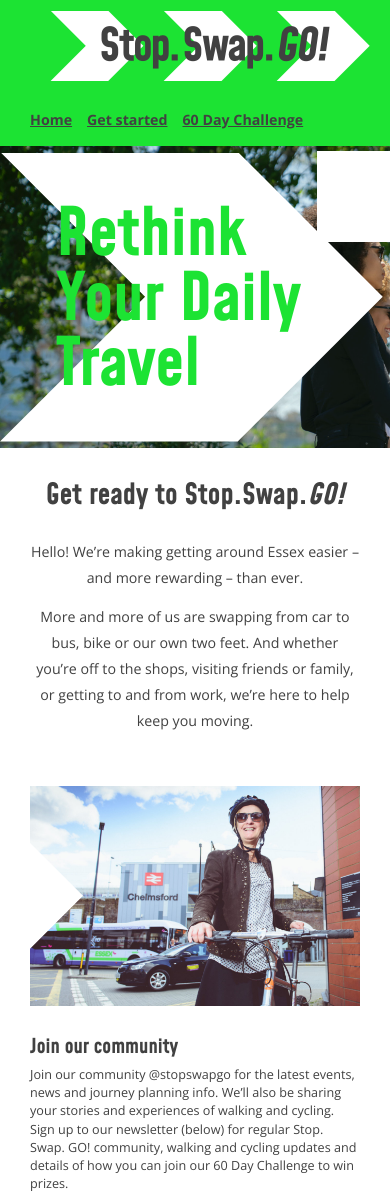
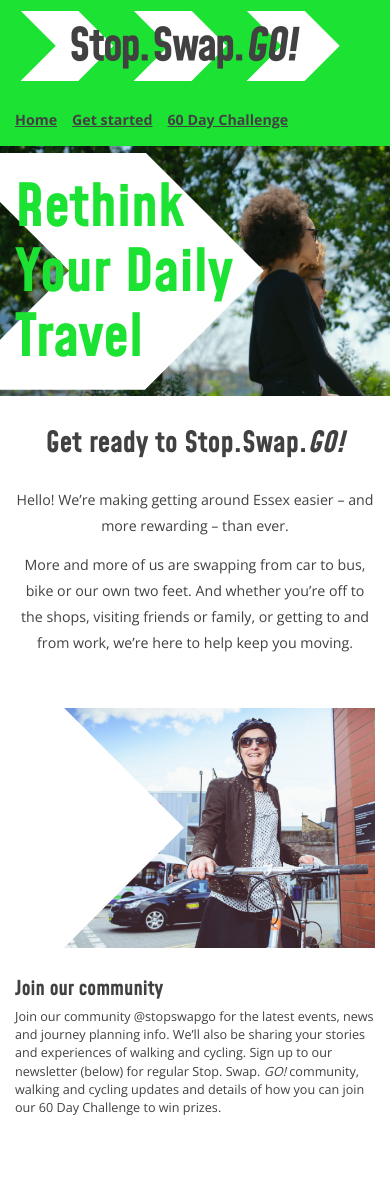
Before and after one commit to essexcountycouncil/stopswapgo.co.uk, a Gatsby site: page / in a window 390 px wide. Shown: the top 1196 px of the page. Built offline with nearby package versions, Linux system fonts and the light colour scheme; Gatsby itself is replaced by a stand-in of ours; some icons are missing.

Commit message:
mobile support

```diff
--- a/src/components/header/header.scss
+++ b/src/components/header/header.scss
@@ -19,6 +19,10 @@
       .logo-wrap {
         // height: $form-height*1.25;
         @include grid-column(1 / 2);
+        @include media(mobile) {
+          padding-left: 0;
+          padding-right: 0;
+        }
         a.logo-text {
           @media print {
             color: $black;
--- a/src/components/preview/preview-services.js
+++ b/src/components/preview/preview-services.js
@@ -10,7 +10,7 @@
 	  </div>
 	  <div class="preview">
 	    <h3 class="sub-section-heading">Join our community</h3>
-	    <p>Join our community @stopswapgo for the latest events, news and journey planning info. We’ll also be sharing your stories and experiences of walking and cycling. Sign up to our newsletter (below) for regular Stop. Swap. GO! community, walking and cycling updates and details of how you can join our 60 Day Challenge to win prizes.</p>
+	    <p>Join our community @stopswapgo for the latest events, news and journey planning info. We’ll also be sharing your stories and experiences of walking and cycling. Sign up to our newsletter (below) for regular Stop. Swap. <i>GO!</i> community, walking and cycling updates and details of how you can join our 60 Day Challenge to win prizes.</p>
 	    <ul class="social">
 	      <li>
 	        <a href="https://www.facebook.com/stopswapgo" class="facebook"><span class="fab fa-facebook-f"></span><span>Facebook</span></a></li><li>
--- a/src/components/preview/preview.scss
+++ b/src/components/preview/preview.scss
@@ -7,11 +7,11 @@
   @include media(mobile) {
     margin-top: $baseline*1.5;
     margin-bottom: $baseline;
-    margin-left: -$gutter !important;
-    margin-right: -$gutter !important;
+    margin-left: 0 !important;
+    margin-right: 0 !important;
     .preview {
-      padding-left: $gutter !important;
-      padding-right: $gutter !important;
+      padding-left: 0 !important;
+      padding-right: 0 !important;
     }
   }
   @include media(tablet) {
@@ -97,7 +97,7 @@
       bottom: -1px;
       right: 0;
       @include media(mobile) {
-        left: -$gutter*7;
+        left: -$gutter*5;
       }
     }
     .meta {
--- a/src/components/search-home/search-home.js
+++ b/src/components/search-home/search-home.js
@@ -9,11 +9,6 @@
         <h1 class="page-heading">Rethink Your Daily <span>Travel</span></h1>
       </div>
     </div>
-      <ul class="social">
-        <li>
-          <a href="https://www.facebook.com/stopswapgo"><span class="fab fa-facebook-f"></span><span>Facebook</span></a></li><li>
-          <a href="https://instagram.com/stopswapgo"><span class="fab fa-instagram"></span><span>Twitter</span></a></li>
-      </ul>
   </section>
 )
 
--- a/src/components/search-home/search-home.scss
+++ b/src/components/search-home/search-home.scss
@@ -10,6 +10,7 @@
   height: $baseline*20;
   @include media(mobile) {
     height: auto;
+    // background-position-x: -$gutter*1.5;
   }
   @include media(tablet) {
     background-position-y: center;
@@ -42,6 +43,12 @@
     z-index: 100;
     margin-top: $baseline*0.25;
     margin-bottom: $baseline*0.25;
+    @include media(mobile) {
+      left: -50px;
+    }
+    @include media(tablet) {
+      left: -50px;
+    }
   }
   .social {
     background: $white;
@@ -100,9 +107,10 @@
         margin-top: 0;
         margin-bottom: $border-thick;
         @include media(mobile){
-          font-size: ms(12);
+          font-size: ms(11);
           line-height: $baseline*2.5;
-          width: 100%;
+          padding: 0;
+          width: 70%;
         }
         @media print {
           padding: 0;
--- a/src/components/signup/signup.js
+++ b/src/components/signup/signup.js
@@ -5,7 +5,7 @@
   <div class="signup">
     <div class="mantra">
       <h2 class="strapline"><span>Stop.Swap.</span><i>WIN!</i></h2>
-      <p>Sign up to our newsletter for the latest walking and cycling news, tips, and exclusive offers to keep moving. You’ll also be the first to hear about our 60 Day Challenge where you can win prizes for cycling and walking. Just pop in your name, email and hit GO! We’ll do the rest.</p>
+      <p>Sign up to our newsletter for the latest walking and cycling news, tips, and exclusive offers to keep moving. You’ll also be the first to hear about our 60 Day Challenge where you can win prizes for cycling and walking. Just pop in your name, email and hit <i>GO!</i> We’ll do the rest.</p>
     </div>
     <form id="data-signup-id" action="https://public.govdelivery.com/accounts/UKESSEX/signup/16846" class="form">
       <div class="group">
--- a/src/components/signup/signup.scss
+++ b/src/components/signup/signup.scss
@@ -132,6 +132,7 @@
           button.button.subscribe {
             background: $white;
             color: $body-text-colour;
+            font-style: italic;
             border: $border-thick $white solid;
             @include media(mobile) {
               margin-bottom: 0;
--- a/src/layout/layout.scss
+++ b/src/layout/layout.scss
@@ -1,7 +1,7 @@
 %site-width-container {
   @include media(mobile) {
-    padding-left: $outer-grid-margin*1.5;
-    padding-right: $outer-grid-margin*1.5;
+    padding-left: $outer-grid-margin;
+    padding-right: $outer-grid-margin;
   }
   @include media(tablet) {
     padding-left: $outer-grid-margin*1.5;
```
Also changed, not shown: src/pages/60-day-challenge.js (+13 -4 lines).
